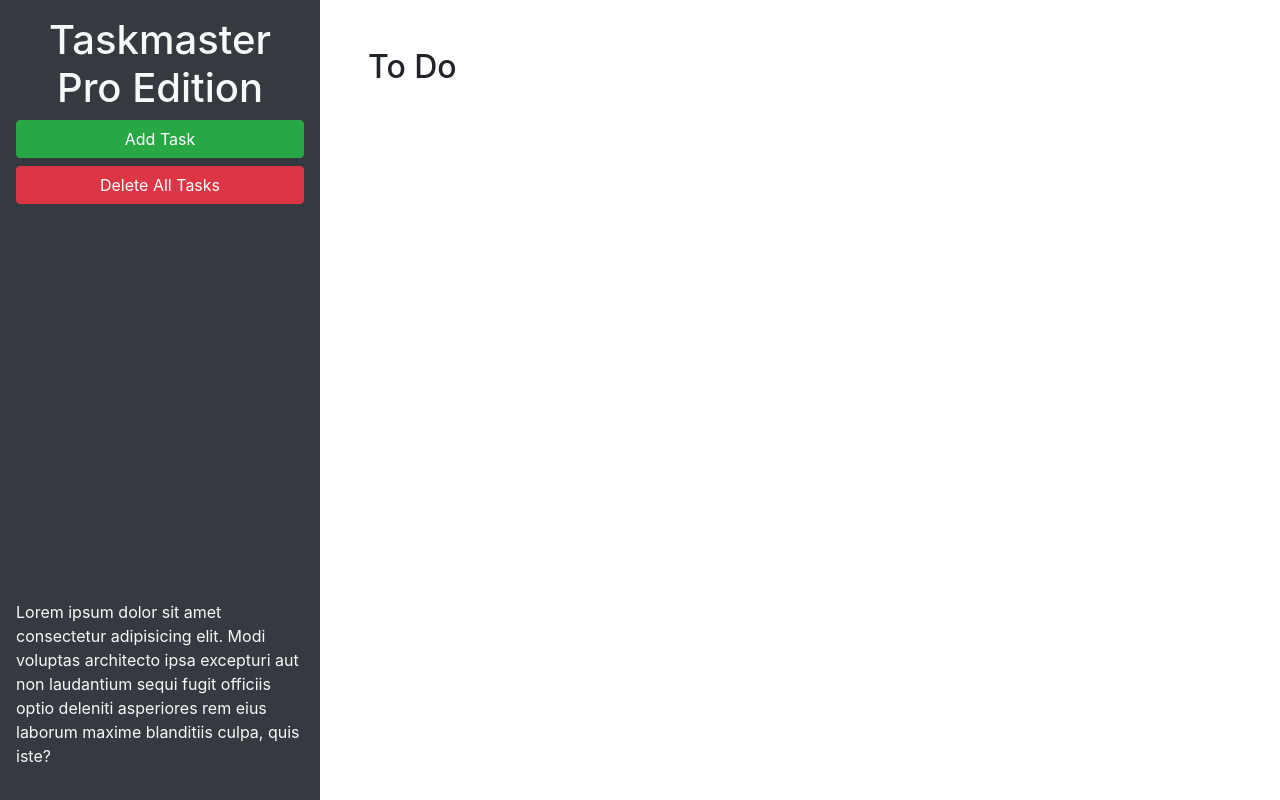
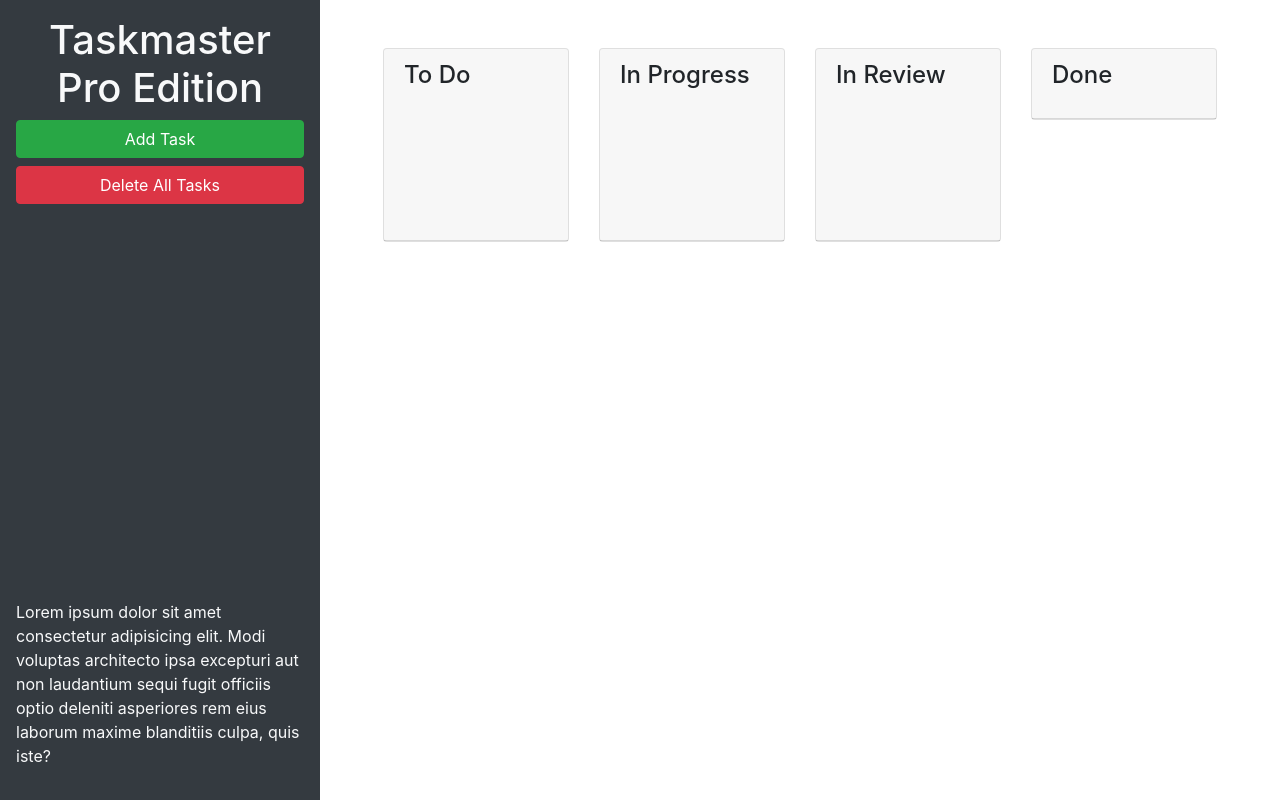
Before and after one commit to labchild/taskmaster-pro, a plain HTML site: page index.html in a window 1280 px wide. Drawn offline with nearby package versions, Linux system fonts and the light colour scheme.

Commit message:
page and modal style change

```diff
--- a/index.html
+++ b/index.html
@@ -23,10 +23,49 @@
         laudantium sequi fugit officiis optio deleniti asperiores rem eius laborum maxime blanditiis culpa, quis iste?
       </p>
     </header>
+    <!-- main will run across entire page until break point max 960 px – larger screens run main across 9 cols -->
     <main class="col-12 col-lg-9">
-      <div class="m-5">
-        <h2>To Do</h2>
-        <ul id="list-toDo" class="list-group"> </ul>
+      <div class="m-5 row justify-content-around">
+        <!-- todo list  -->
+        <div class="col-12 col-md-6 col-xl-3 mb-3">
+          <div class="card">
+            <div class="card-header">
+              <h4>To Do</h4>
+              <ul id="list-toDo" class="list-group list-group-flush"> </ul>
+            </div>
+          </div>
+        </div>
+
+        <!-- progress list  -->
+        <div class="col-12 col-md-6 col-xl-3 mb-3">
+          <div class="card">
+            <div class="card-header">
+              <h4>In Progress</h4>
+              <ul id="list-inProgress" class="list-group list-group-flush"> </ul>
+            </div>
+          </div>
+        </div>
+
+        <!-- in review list -->
+        <div class="col-12 col-md-6 col-xl-3 mb-3">
+          <div class="card">
+            <div class="card-header">
+              <h4>In Review</h4>
+              <ul id="list-inReview" class="list-group list-group-flush"> </ul>
+            </div>
+          </div>
+        </div>
+
+        <!-- done list  -->
+        <div class="col-12 col-md-6 col-xl-3 mb-3">
+          <div class="card">
+            <div class="card-header">
+              <h4>Done</h4>
+              <ul class="list-done" class="list-group list-group-flush"> </ul>
+            </div>
+          </div>
+        </div>
+
       </div>
     </main>
   </div>
@@ -46,11 +85,11 @@
           <form>
             <div class="form-group">
               <label for="modalTaskDescription">Task description</label>
-              <textarea id="modalTaskDescription" rows="3"></textarea>
+              <textarea id="modalTaskDescription" rows="3" class="form-control"></textarea>
             </div>
             <div class="form-group">
               <label for="modalDueDate">Due date</label>
-              <input type="text" id="modalDueDate" placeholder="mm/dd/yyyy" autocomplete="off" />
+              <input type="text" id="modalDueDate" placeholder="mm/dd/yyyy" autocomplete="off" class="form-control" />
             </div>
           </form>
         </div>
```
